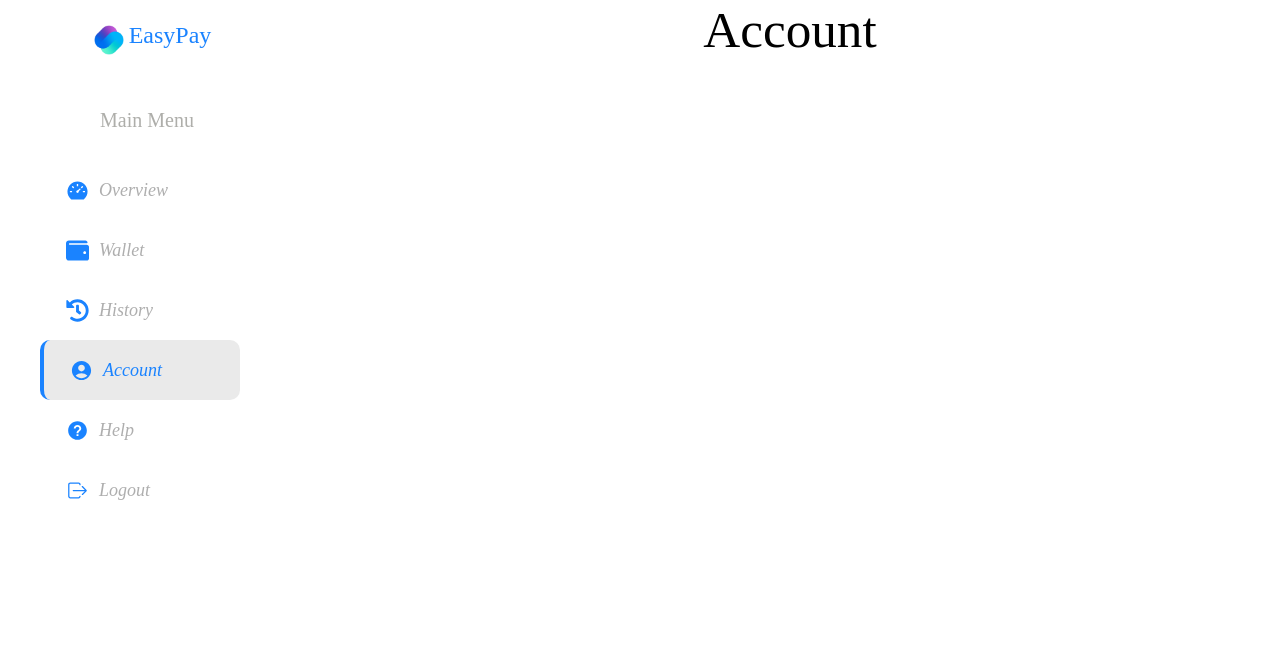
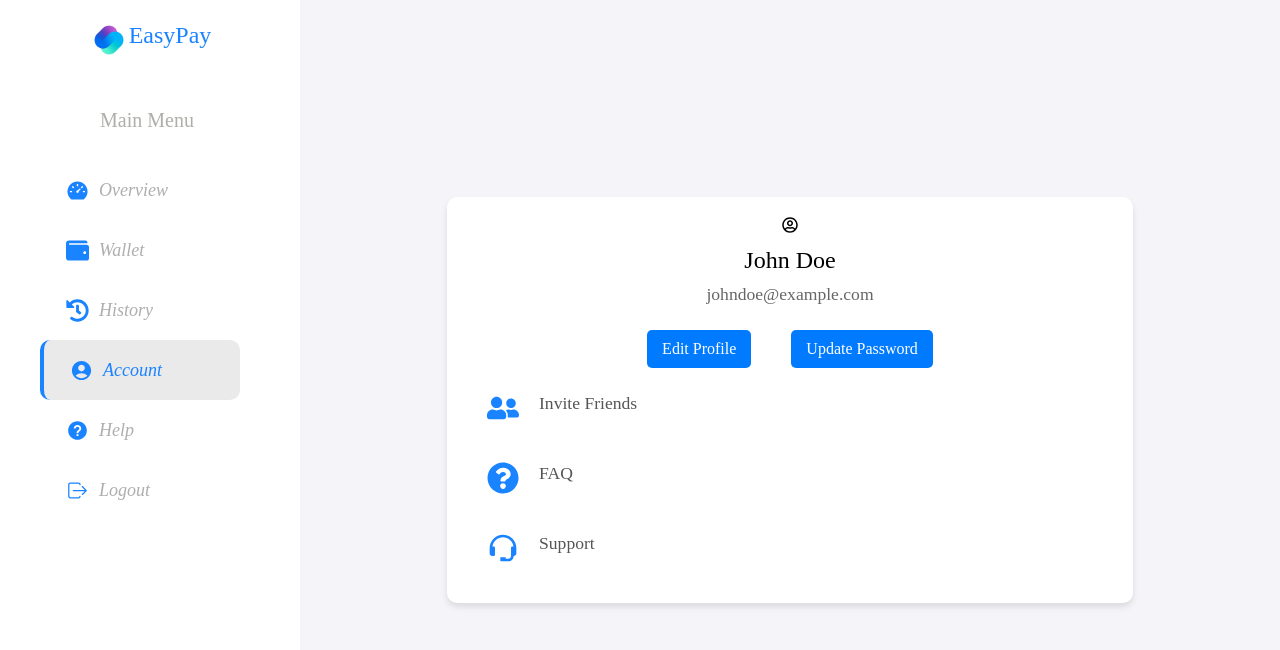
Before and after one commit to gitdanie714/Radar-App--Wallet-System, a React (Create React App) app: page /dashboard/account in a window 1280 px wide. Shown: the top 650 px of the page. Built offline with nearby package versions, Linux system fonts and the light colour scheme.

Commit message:
created Account page for wallet system

```diff
--- a/src/Pages/Account.jsx
+++ b/src/Pages/Account.jsx
@@ -1,11 +1,39 @@
-import React from 'react'
+import React from 'react';
+import '../styles/Account.css';
+import { FaUserFriends , FaRegUserCircle , FaQuestionCircle} from "react-icons/fa";
+import { BiSupport } from "react-icons/bi";
 
 function Account() {
   return (
-    <div className='main'>
-       <h1>Account</h1>
+    <div className="main">
+      <div className='account-container'>
+      <div className='profile-card'>
+       <div>
+        <FaRegUserCircle className='profile-icon'/>
+       </div>
+        <h2 className='profile-name'>John Doe</h2>
+        <p className='profile-email'>johndoe@example.com</p>
+        <button className='profile-button'>Edit Profile</button>
+        <button className='profile-button'>Update Password</button>
+        <div className="others">
+
+          <div className="general-content">
+            <FaUserFriends className='icon'/>
+            <p>Invite Friends</p>
+          </div>
+          <div className="general-content">
+            < FaQuestionCircle className='icon'/>
+            <p>FAQ</p>
+          </div>
+          <div className="general-content">
+            <BiSupport className='icon'/>
+            <p>Support</p>
+          </div>
+        </div>
+      </div>
     </div>
-  )
+    </div>
+  );
 }
 
-export default Account
+export default Account;
```
